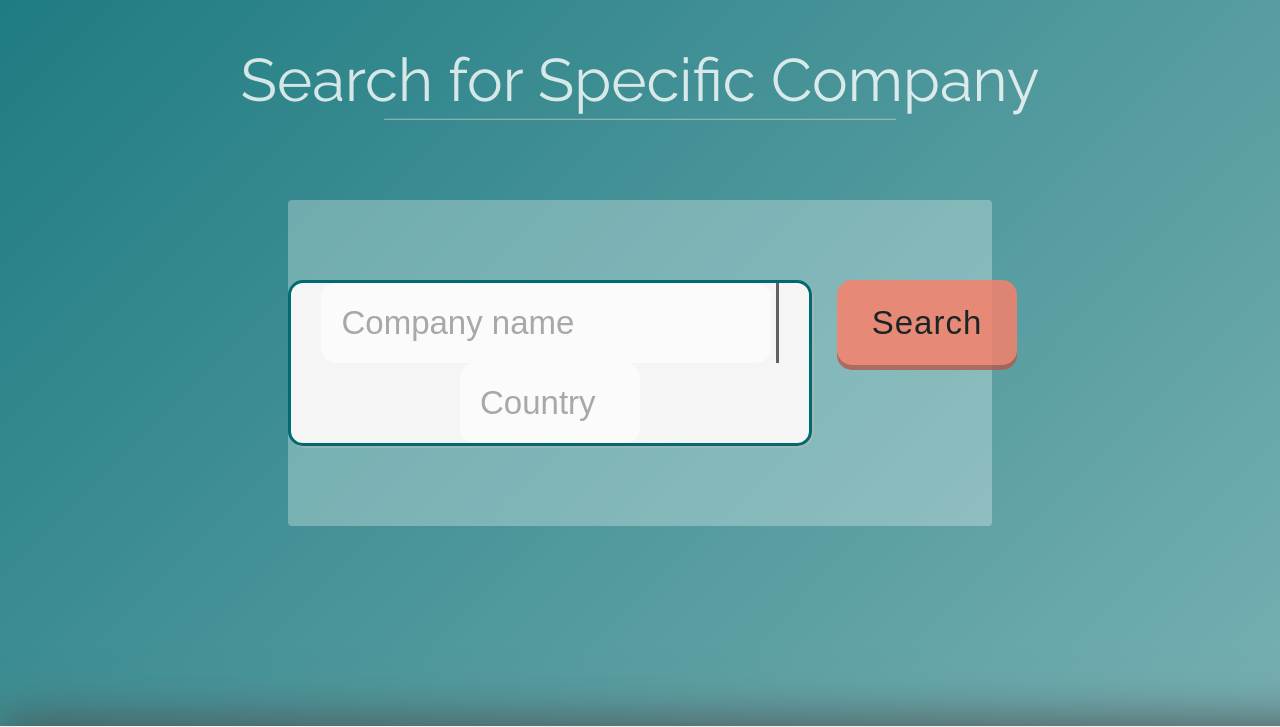
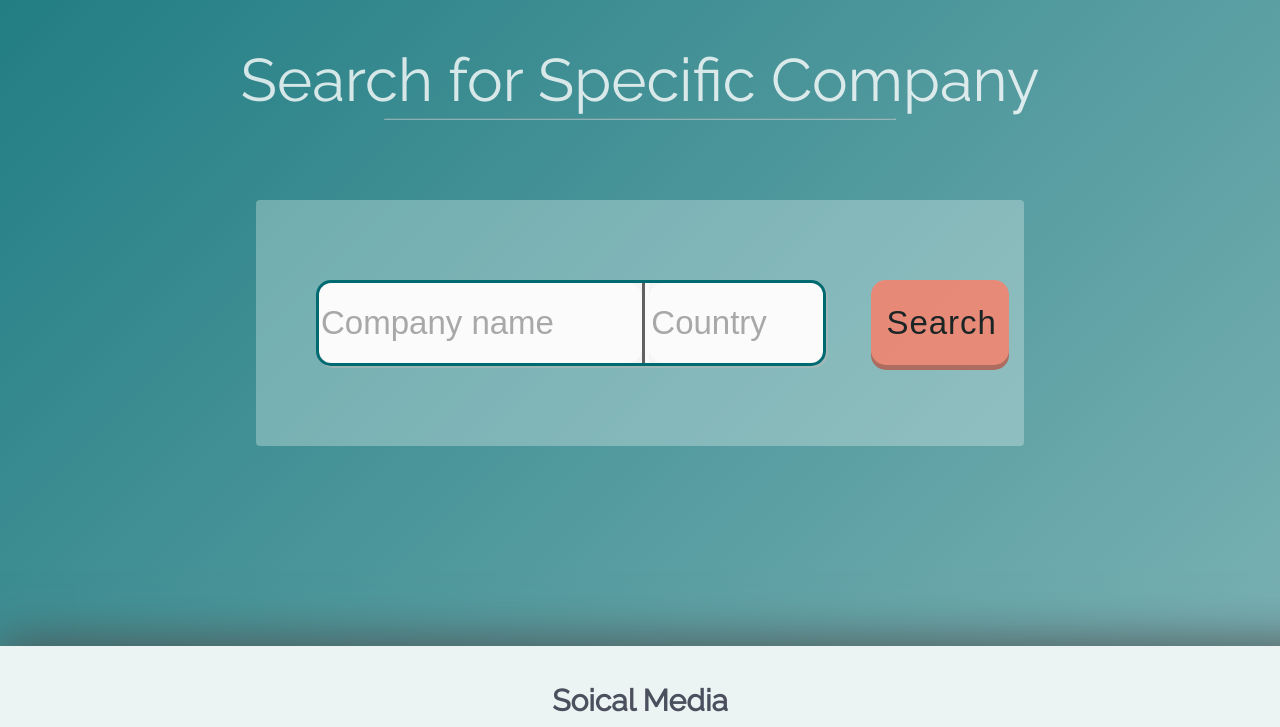
Before and after one commit to Englopers-Team/jobify-v0.1, a Node server app: page /search/company in a window 1280 px wide. Shown: the part 160-887 px from the top of the page. Run offline with Node 20, Linux system fonts and the light colour scheme; data that the repository does not hold is empty.

Commit message:
fix searchBox

```diff
--- a/public/styles/modules/searchForm.css
+++ b/public/styles/modules/searchForm.css
@@ -1,9 +1,18 @@
+.mainFlex{
+    width: 100%;
+    z-index: 5;
+    /* margin: 0 20px; */
+    flex-wrap: nowrap;
+    justify-content: center;
+
+}
 .searchForm {
     margin: 0 auto;
     margin-top: 80px;
     background-color: #ecf4f352;
-    padding: 80px 0;
-    width: 55%;
+    padding: 80px 40px;
+    min-width: 60%;
+    max-width: 60%;
     z-index: -1;
     border-radius: 4px;
 }
@@ -14,17 +23,18 @@
     box-shadow: 2px 2px rgba(184, 184, 184, 0.541);
     z-index: 5;
     background-color: whitesmoke;
+    margin: 0 20px;
 }
 
 .searchForm input {
-    width: 450px;
+    width: 65%;
     height: 80px;
     border: transparent;
     border-radius: 15px;
     font-size: 33px;
     color: black;
     opacity: 0.6;
-    padding: 12px 20px;
+    /* padding: 12px 20px; */
     outline: none;
 }
 
@@ -32,20 +42,23 @@
     width: 0px;
     border-radius: 0;
     border-left: black solid;
-    padding: 12px 0;
+    /* padding: 12px 0; */
     /* border: solid 3.5px #006a71; */
 }
 
 .searchForm input:nth-of-type(3) {
-    width: 180px;
+    width: 35%;
 }
 
 .searchBtn {
     height: 85px;
-    width: 180px;
+    min-width: 20%;
+    /* margin-right: 40px; */
+    display: flex;
 }
 
 .searchBtn input {
+    text-align: center;
     height: 100%;
     width: 100%;
     background-color: #ff7e67;
@@ -65,11 +78,12 @@
     letter-spacing: 1px;
     /* color: #fff; */
     background-color: #ff7e67;
-    padding: 15px 30px;
+    padding: 0 15px;
     border-radius: 5px;
     box-shadow: 0 5px 0 0 #b65949;
     color: black;
     margin: 0 20px;
+    text-align: center;
 }
 
 .searchBtnStyle:hover {
--- a/server.js
+++ b/server.js
@@ -7,10 +7,12 @@
 const methodOverride = require("method-override");
 const pg = require("pg");
 require("dotenv").config();
+const cors = require('cors');
 
 const PORT = process.env.PORT || 3000;
 mainObj.client = new pg.Client(process.env.DATABASE_URL);
 const app = express();
+app.use(cors());
 
 app.set("view engine", "ejs");
 app.use(express.static("./public"));
@@ -93,7 +95,7 @@
     req.headers["x-forwarded-for"] ||
     req.connection.remoteAddress ||
     req.socket.remoteAddress ||
-    (req.connection.socket ? req.connection.socket.remoteAddress : null);
+    (req.connection.socket ? req.connection.socket.remoteAddress : null) || '127.0.0.1';
   ip = ip.slice(7, ip.length);
   if(ip== ""){
     ip = "127.0.0.1"
--- a/views/homepages/index_guest.ejs
+++ b/views/homepages/index_guest.ejs
@@ -9,7 +9,7 @@
     <hr id="hrTitle">
     <div class="searchForm">
         <form class="mainFlex" action="/search/job" method="get">
-            <div id="searchBoxes">
+            <div style="display: flex; flex-wrap: nowrap;" id="searchBoxes">
                 <input type="text" name="title" value="" placeholder="Job Title">
                 <input type="text">
                 <input type="text" name="location" value="<%= ip%>" placeholder="Country">
--- a/views/pages/searches/company-guest.ejs
+++ b/views/pages/searches/company-guest.ejs
@@ -11,7 +11,7 @@
     <hr id="hrTitle">
     <div class="searchForm">
         <form class="mainFlex" action="/search/company/result" method="get">
-            <div id="searchBoxes">
+            <div id="searchBoxes" style="display: flex; flex-wrap: nowrap;">
                 <input type="text" name="company_name" value="" placeholder="Company name">
                 <input type="text">
                 <input type="text" name="country" value="<%= ip%>" placeholder="Country">
--- a/views/pages/searches/company-user.ejs
+++ b/views/pages/searches/company-user.ejs
@@ -14,7 +14,7 @@
     <hr id="hrTitle">
     <div class="searchForm">
         <form class="mainFlex" action="/search/company/result" method="get">
-            <div id="searchBoxes">
+            <div id="searchBoxes" style="display: flex; flex-wrap: nowrap;">
                 <input type="text" name="company_name" value="" placeholder="Company name">
                 <input type="text">
                 <input type="text" name="country" value="<%= ip%>" placeholder="Country">
--- a/views/pages/searches/job-guest.ejs
+++ b/views/pages/searches/job-guest.ejs
@@ -14,7 +14,6 @@
     <h3><%= item.title %></h3>
     <p><%= item.type %></p>
     <p><%= item.company_name %></p>
-    <p><%= item.country %></p>
     <button><a href="#popup1">Apply</a></button>
 
     <%})%>
--- a/views/pages/searches/job-user.ejs
+++ b/views/pages/searches/job-user.ejs
@@ -10,7 +10,6 @@
     <h3><%= item.title %></h3>
     <p><%= item.type %></p>
     <p><%= item.company_name %></p>
-    <p><%= item.country %></p>
     <button id="id<%= index %>" onClick=reply_click(this.id)>APPLY</button>
     <div style="display: none;" class="dbid<%= index %>">
         <fieldset>
--- a/views/pages/searches/person.ejs
+++ b/views/pages/searches/person.ejs
@@ -13,7 +13,7 @@
     <hr id="hrTitle">
     <div class="searchForm">
         <form class="mainFlex" action="/search/person/search" method="get">
-            <div id="searchBoxes">
+            <div id="searchBoxes" style="display: flex; flex-wrap: nowrap;">
                 <input type="text" name="job_title" value="" placeholder="Job Title">
                 <input type="text">
                 <input type="text" name="country" value="<%= ip%>" placeholder="Country">
```
